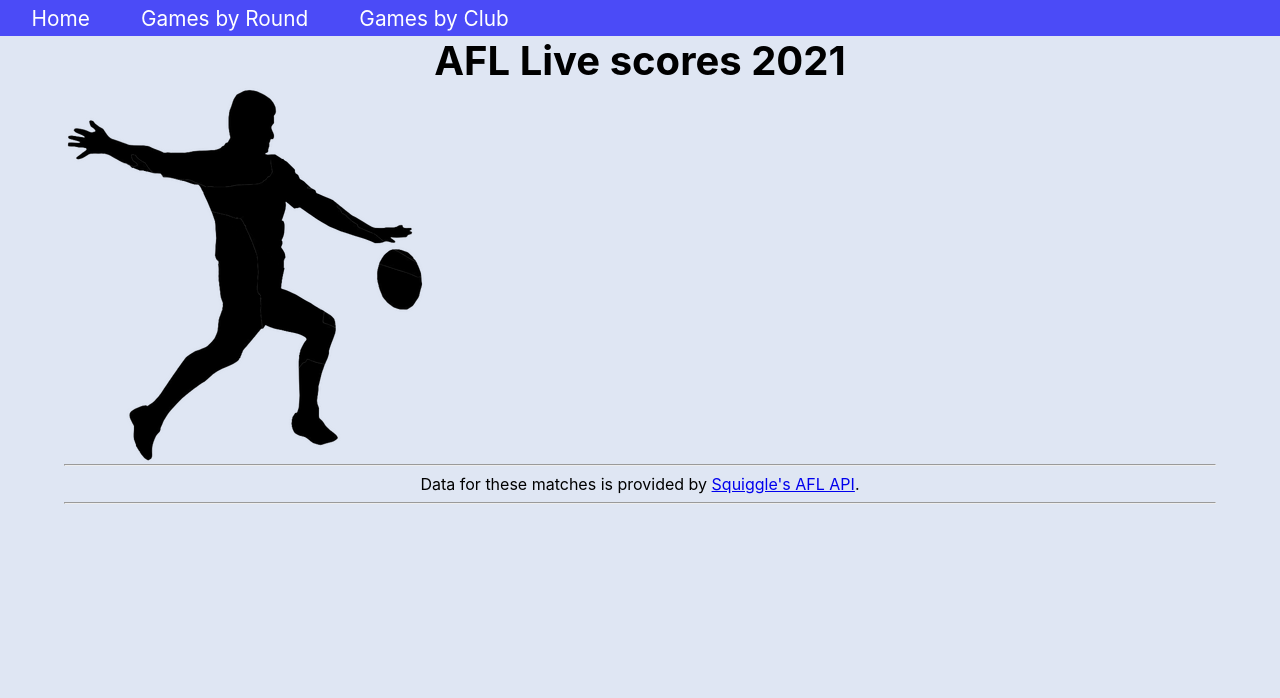
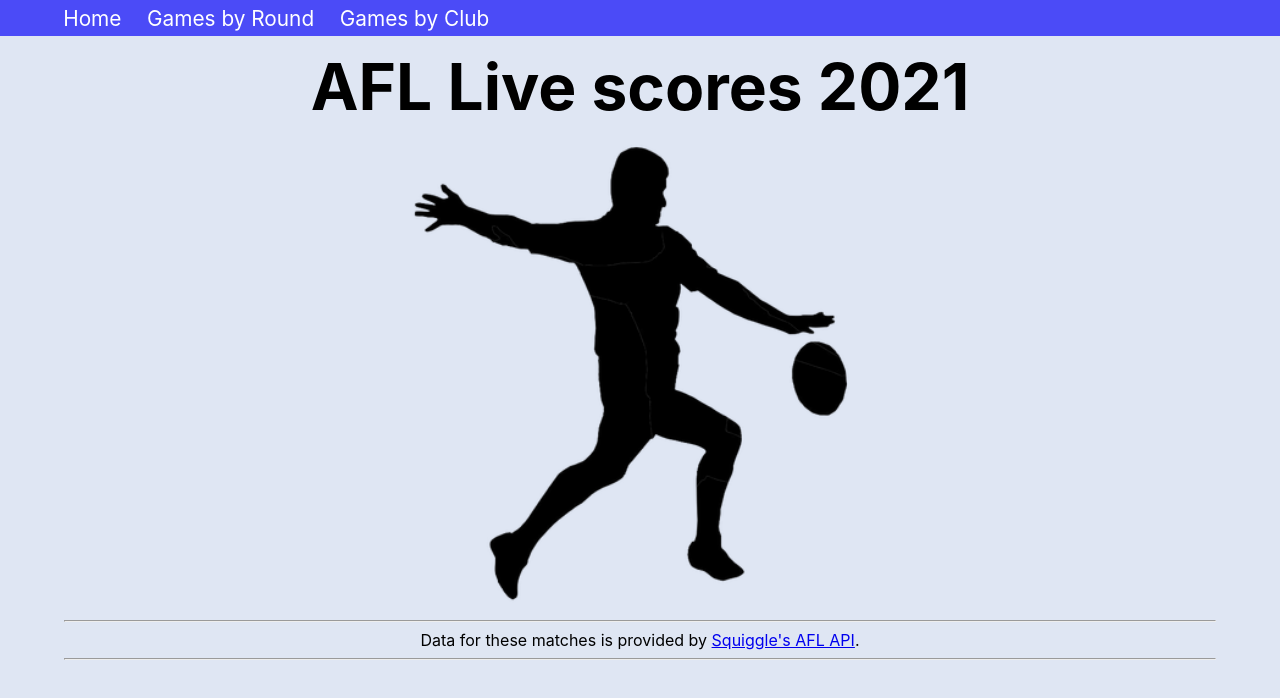
Before and after one commit to benfanderson/aflscores, a React app: page / in a window 1280 px wide. Shown: the top 698 px of the page. Built offline with nearby package versions, Linux system fonts and the light colour scheme.

Commit message:
Basic navbar styles for desktop

```diff
--- a/public/styles.css
+++ b/public/styles.css
@@ -21,7 +21,7 @@ body {
   background-color: rgb(75, 75, 247);
   height: 3vh;
   padding: 1vh;
-
+  margin-bottom: 2.5vh;
 }
 
 .navlink{
@@ -49,6 +49,11 @@ body {
   flex-wrap: wrap;
   justify-content: space-between;
   margin-top: 2%;
+  margin-bottom: 1.5vh;
+}
+
+.gamesContainer{
+  margin-bottom: 1.5vh;
 }
 
 
@@ -107,7 +112,7 @@ body {
 
   .navbar {
     padding: 0.75vh;
-
+    margin-bottom: 1.5vh;
   }
 
   .navlink{
@@ -147,8 +152,25 @@ body {
 /*View for desktop*/
 @media only screen and (min-width: 1000px) {
 
+  .navLinkContainer{
+    width: 93%;
+    margin:auto;
+  }
+
+  .navlink{
+    padding: 0 1vw;
+  }
+
   .container{
     width: 90%;
+  }
+
+  .headline{
+    font-size: 4em;
+  }
+
+  .frontImg{
+    width: 40%;
   }
 
   .buttonContainer{
--- a/src/components/Front.js
+++ b/src/components/Front.js
@@ -1,27 +1,13 @@
 import React from 'react';
-// import { useHistory } from 'react-router-dom';
 import styles from '../../public/styles.css';
 import Footer from './footer';
 import player from '../../public/images/player.png';
-// import football from '../../public/images/football.svg';
 
 function Front() {
-  // const history = useHistory();
-
   return (
     <div className={styles.container}>
       <h1 className={styles.headline}>AFL Live scores 2021</h1>
-      <img src={player} className={styles.buttonImg} alt="Football player icon" />
-      {/* <div className={styles.bigButtonContainer}>
-        <button className={styles.bigButton} type="button" onClick={() => history.push('rounds')}>
-          <p>Games by round</p>
-          <img src={football} className={styles.buttonImg} alt="Football icon" />
-        </button>
-        <button className={styles.bigButton} type="button" onClick={() => history.push('clubs')}>
-          <p>Games by club</p>
-          <img src={player} className={styles.buttonImg} alt="Football player icon" />
-        </button>
-      </div> */}
+      <img src={player} className={styles.frontImg} alt="Football player icon" />
       <Footer />
     </div>
   );
--- a/src/components/Navbar.js
+++ b/src/components/Navbar.js
@@ -8,7 +8,7 @@ const Navbar = () => (
     aria-label="main navigation"
     className={styles.navbar}
   >
-    <div>
+    <div className={styles.navLinkContainer}>
       <NavLink
         to="/"
         className={styles.navlink}
```
Also changed, not shown: src/components/App.js (+0 -24 lines), public/images/football.svg (deleted).
